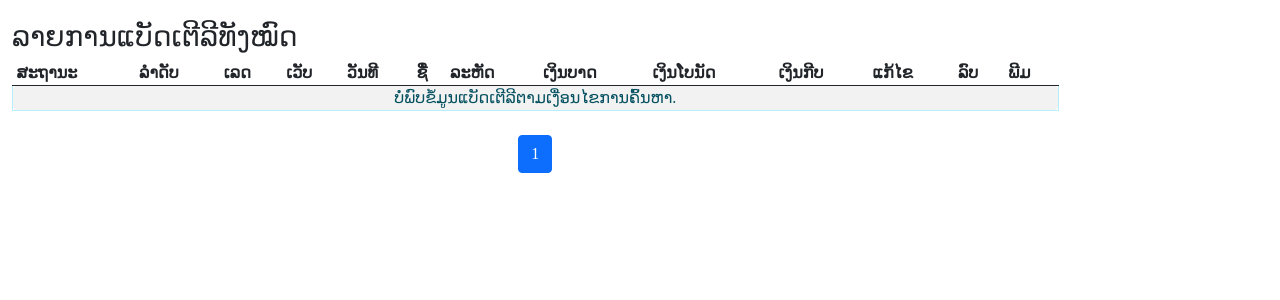
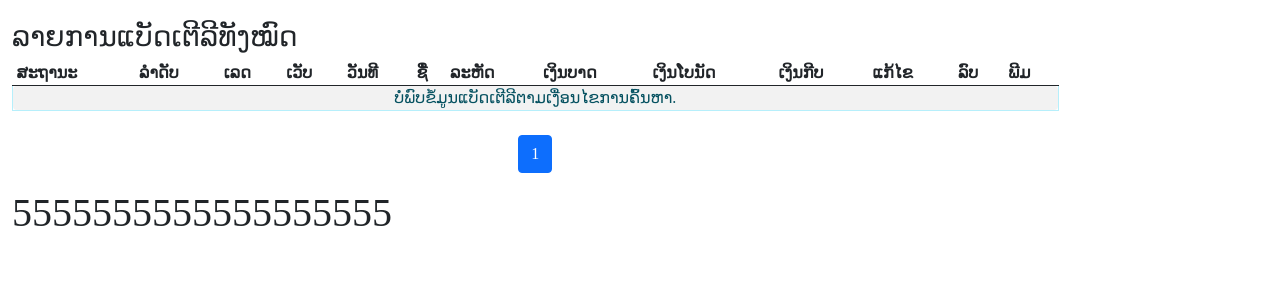
Before and after one commit to nunakeokanya/testGit, a Django app: page /bin888_list/ in a window 1280 px wide. Shown: the part 302-602 px from the top of the page. Run offline with Django 3.2, Linux system fonts and the light colour scheme; the visitor is signed in with stand-in values (Sample User, id 1); data that the repository does not hold is empty; some libraries are stand-ins or nearby versions.

Commit message:
add some features

```diff
--- a/templates/app888/bin888_list.html
+++ b/templates/app888/bin888_list.html
@@ -174,6 +174,7 @@
         </ul>
     </nav>
 
+    <h1>5555555555555555555</h1>
 </div>
 
 {% endblock content %}
```
